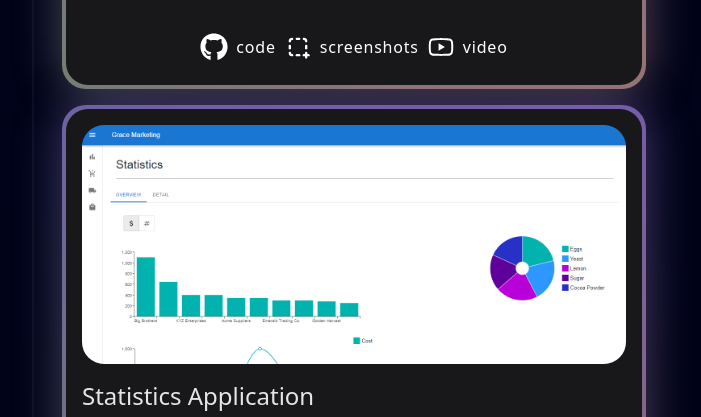
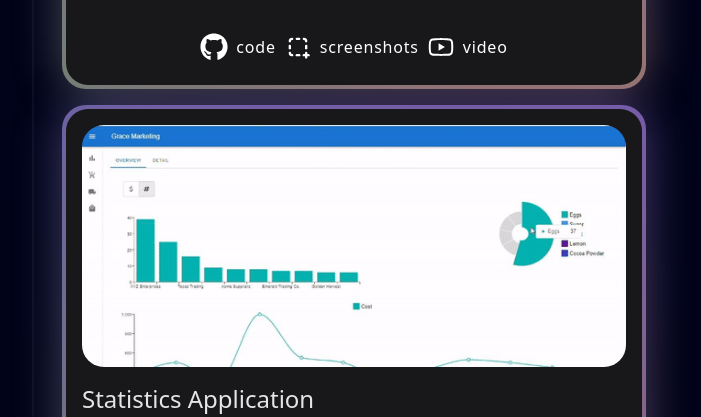
Before and after one commit to MuhammadUmar7831/nextjs-portfolio, a Next.js app: page / in a window 1280 px wide. Shown: the part 3180-3597 px from the top of the page, without its empty margins (2-703 px from the left). Built offline with nearby package versions, Linux system fonts and the light colour scheme.

Commit message:
projects statistics gif added

```diff
--- a/data/projects.ts
+++ b/data/projects.ts
@@ -38,7 +38,7 @@ export const projects = [
     },
     {
         id: 3,
-        imageSrc: "/images/projects/statistics.png",
+        imageSrc: "/images/projects/statistics.gif",
         title: "Statistics Application",
         description:
             "This web app is designed for wholesale traders. It helps manage orders, suppliers, and products easily. Plus, it provides detailed stats for all orders, making business decisions simpler.",
```
